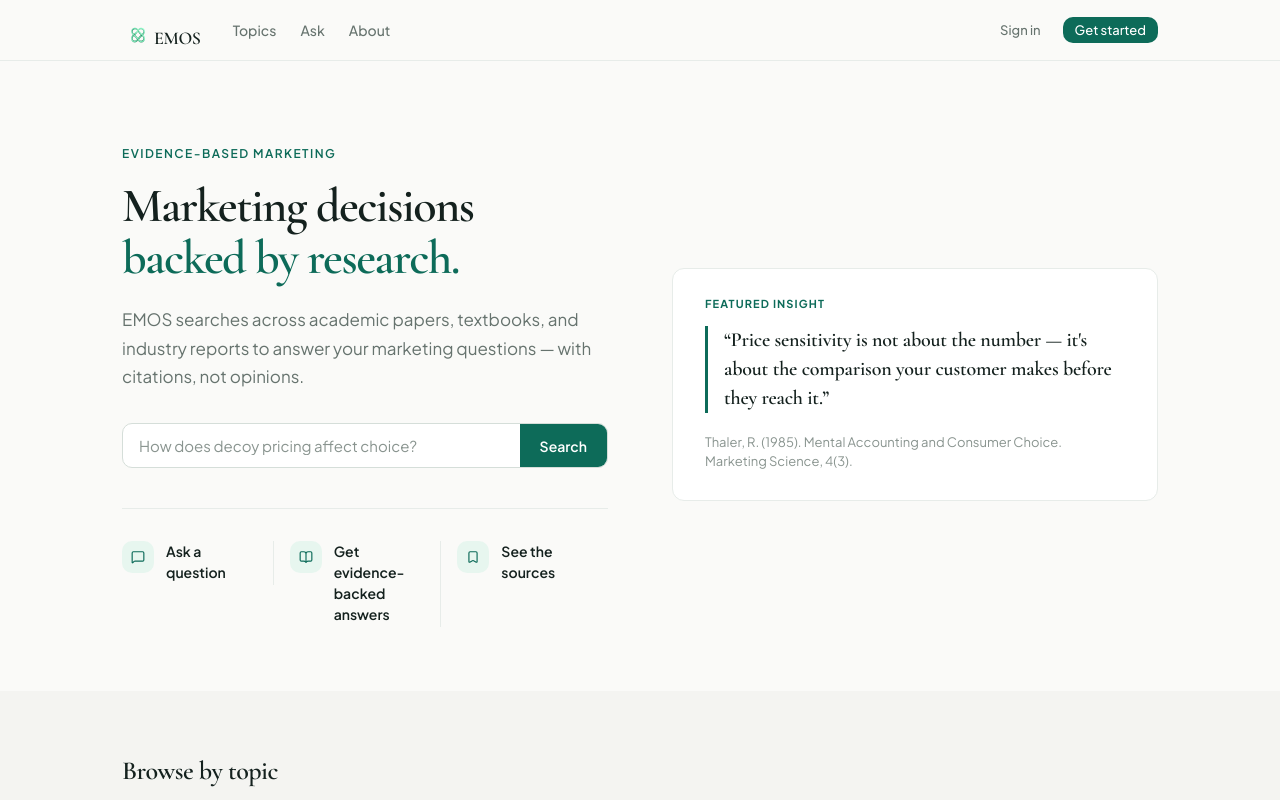
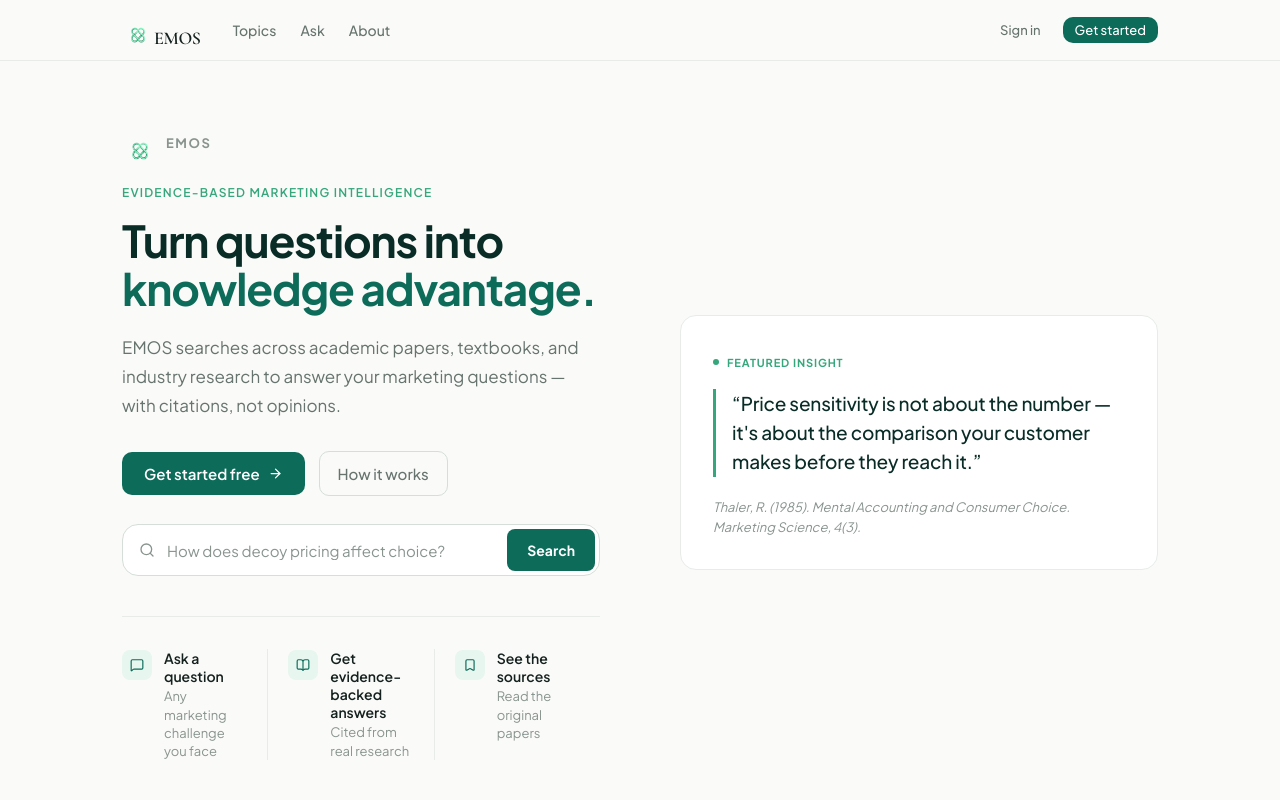
Before and after one commit to FabianNjau/emos-ui, a React (Vite) app: page / in a window 1280 px wide. Shown: the top 800 px of the page. Built offline with nearby package versions, Linux system fonts and the light colour scheme; no server answers.

Commit message:
landing: refresh to EMOS aesthetic — brand mark, headline, search pill, CTAs, quote card, topics, about

```diff
--- a/src/pages/public/Landing.css
+++ b/src/pages/public/Landing.css
@@ -1,13 +1,12 @@
-/* ── Landing Page — Editorial Intelligence ─────────────────────────────────── */
+/* ── Landing Page — EMOS Editorial Intelligence ───────────────────────────────── */
 
 .landing {
-  /* No override needed — page-level defaults */
+  background: var(--emos-bg);
 }
 
 /* ── Hero ───────────────────────────────────────────────────────────────────── */
 .landing__hero {
-  padding: 5rem 0 4rem;
-  background: var(--bg);
+  padding: 4rem 0 5rem;
 }
 
 .landing__hero-inner {
@@ -16,189 +15,187 @@
   padding: 0 2rem;
   display: grid;
   grid-template-columns: 1fr 1fr;
-  gap: 4rem;
+  gap: 5rem;
   align-items: center;
 }
 
+/* Brand mark */
+.landing__brand-mark {
+  display: flex;
+  align-items: center;
+  gap: 0.5rem;
+  margin-bottom: 1.5rem;
+}
+
+.landing__brand-logo {
+  width: 36px;
+  height: 36px;
+  border-radius: 8px;
+  object-fit: cover;
+}
+
+.landing__brand-name {
+  font-family: var(--font-sans);
+  font-size: 0.8125rem;
+  font-weight: 700;
+  letter-spacing: 0.12em;
+  text-transform: uppercase;
+  color: var(--emos-text-muted);
+}
+
 /* Left column */
-.landing__hero-content {}
-
 .landing__eyebrow {
-  display: inline-block;
+  display: block;
   font-size: 0.75rem;
   font-weight: 600;
-  letter-spacing: 0.12em;
+  letter-spacing: 0.1em;
   text-transform: uppercase;
-  color: var(--accent);
-  margin-bottom: 1.25rem;
+  color: var(--emos-green-500);
+  margin-bottom: 1rem;
 }
 
 .landing__headline {
-  font-family: var(--font-serif);
-  font-size: clamp(2rem, 4vw, 3rem);
+  font-family: var(--font-sans);
+  font-size: clamp(2rem, 3.5vw, 2.75rem);
   font-weight: 700;
-  line-height: 1.08;
-  letter-spacing: -0.03em;
-  color: var(--text-primary);
+  line-height: 1.1;
+  letter-spacing: -0.025em;
+  color: #092C26;
   margin: 0 0 1.25rem;
 }
 
 .landing__headline-accent {
-  color: var(--accent);
+  color: var(--emos-green-800);
 }
 
 .landing__sub {
   font-size: 1.0625rem;
   line-height: 1.7;
-  color: var(--text-secondary);
+  color: var(--emos-text-secondary);
   margin: 0 0 2rem;
-  max-width: 44ch;
+  max-width: 46ch;
 }
 
+/* Hero CTAs */
 .landing__hero-actions {
   display: flex;
   align-items: center;
-  gap: 1rem;
+  gap: 0.875rem;
+  margin-bottom: 1.75rem;
   flex-wrap: wrap;
 }
 
-/* Buttons */
 .landing__btn--primary {
   display: inline-flex;
   align-items: center;
   gap: 0.5rem;
   padding: 0.75rem 1.375rem;
-  background: var(--accent);
+  background: var(--emos-green-800);
   color: #ffffff;
+  font-family: var(--font-sans);
   font-size: 0.9375rem;
   font-weight: 600;
   border-radius: var(--radius-sm);
   border: none;
   cursor: pointer;
   text-decoration: none;
-  transition: opacity 0.15s ease;
+  transition: background 0.15s ease;
   white-space: nowrap;
 }
 
 .landing__btn--primary:hover {
-  opacity: 0.88;
+  background: var(--emos-green-900);
 }
 
-.landing__btn--secondary {
+.landing__btn--ghost {
   display: inline-flex;
   align-items: center;
   gap: 0.5rem;
-  padding: 0.75rem 1.25rem;
+  padding: 0.75rem 1.125rem;
   background: transparent;
-  color: var(--text-secondary);
+  color: var(--emos-text-secondary);
+  font-family: var(--font-sans);
   font-size: 0.9375rem;
   font-weight: 500;
   border-radius: var(--radius-sm);
-  border: 1px solid var(--border-strong);
+  border: 1px solid var(--emos-border-strong);
   cursor: pointer;
   text-decoration: none;
   transition: border-color 0.15s ease, color 0.15s ease;
   white-space: nowrap;
 }
 
-.landing__btn--secondary:hover {
-  border-color: var(--text-secondary);
-  color: var(--text-primary);
+.landing__btn--ghost:hover {
+  border-color: var(--emos-green-800);
+  color: var(--emos-green-800);
 }
 
-/* Right column — editorial pull card */
-.landing__hero-aside {
-  background: var(--surface);
-  border: 1px solid var(--border);
-  border-radius: var(--radius-md);
-  padding: 1.75rem 2rem;
-  /* Align with the top of the headline */
-  align-self: center;
-}
-
-.landing__quote-label {
-  font-size: 0.6875rem;
-  font-weight: 700;
-  letter-spacing: 0.1em;
-  text-transform: uppercase;
-  color: var(--accent);
-  margin-bottom: 1rem;
-}
-
-.landing__quote-text {
-  font-family: var(--font-serif);
-  font-size: 1.25rem;
-  font-weight: 600;
-  line-height: 1.45;
-  color: var(--text-primary);
-  letter-spacing: -0.01em;
-  margin: 0 0 1.25rem;
-  border-left: 3px solid var(--accent);
-  padding-left: 1rem;
-}
-
-.landing__quote-meta {
-  font-size: 0.8125rem;
-  color: var(--text-tertiary);
-  line-height: 1.5;
-}
-
-/* ── Search ─────────────────────────────────────────────────────────────────── */
+/* Search */
 .landing__search-form {
   display: flex;
+  align-items: center;
   gap: 0;
-  max-width: 520px;
-  margin: 2rem 0 0;
-  border: 1.5px solid var(--border-strong);
-  border-radius: var(--radius-sm);
-  background: var(--surface);
+  max-width: 540px;
+  border: 1.5px solid var(--emos-border-strong);
+  border-radius: var(--radius-lg);
+  background: var(--emos-surface);
   overflow: hidden;
+  transition: border-color 0.15s ease, box-shadow 0.15s ease;
 }
 
 .landing__search-form:focus-within {
-  border-color: var(--accent);
+  border-color: var(--emos-green-500);
+  box-shadow: 0 0 0 3px rgba(54, 167, 125, 0.1);
+}
+
+.landing__search-icon {
+  margin-left: 1rem;
+  color: var(--emos-text-muted);
+  flex-shrink: 0;
 }
 
 .landing__search-input {
   flex: 1;
-  padding: 0.75rem 1rem;
+  padding: 0.875rem 0.75rem;
   font-size: 0.9375rem;
   border: none;
   background: transparent;
-  color: var(--text-primary);
+  color: var(--emos-text);
   outline: none;
   font-family: var(--font-sans);
 }
 
 .landing__search-input::placeholder {
-  color: var(--text-tertiary);
+  color: var(--emos-text-muted);
 }
 
 .landing__search-btn {
   padding: 0.75rem 1.25rem;
   font-size: 0.875rem;
-  font-weight: 600;
-  background: var(--accent);
+  font-weight: 650;
+  background: var(--emos-green-800);
   color: #ffffff;
   border: none;
   cursor: pointer;
-  transition: opacity 0.15s ease;
+  transition: background 0.15s ease;
   white-space: nowrap;
   font-family: var(--font-sans);
+  margin: 4px;
+  border-radius: 8px;
 }
 
 .landing__search-btn:hover {
-  opacity: 0.88;
+  background: var(--emos-green-900);
 }
 
-/* ── How it works ─────────────────────────────────────────────────────────── */
+/* How it works */
 .landing__how-it-works {
   display: flex;
   align-items: flex-start;
   gap: 0;
   margin-top: 2.5rem;
-  border-top: 1px solid var(--border);
   padding-top: 2rem;
+  border-top: 1px solid var(--emos-border);
 }
 
 .landing__step {
@@ -206,36 +203,94 @@
   align-items: flex-start;
   gap: 0.75rem;
   flex: 1;
-  font-size: 0.875rem;
-  color: var(--text-secondary);
-  line-height: 1.5;
-  padding-right: 1rem;
+  padding-right: 1.25rem;
 }
 
 .landing__step:not(:last-child) {
-  border-right: 1px solid var(--border);
-  margin-right: 1rem;
-  padding-right: 1rem;
+  border-right: 1px solid var(--emos-border);
+  margin-right: 1.25rem;
+  padding-right: 1.25rem;
 }
 
 .landing__step-icon {
-  width: 32px;
-  height: 32px;
-  min-width: 32px;
-  background: var(--accent-soft);
-  border-radius: var(--radius-sm);
+  width: 30px;
+  height: 30px;
+  min-width: 30px;
+  background: var(--emos-mint-100);
+  border-radius: 8px;
   display: flex;
   align-items: center;
   justify-content: center;
-  color: var(--accent);
-  font-size: 0.875rem;
+  color: var(--emos-green-800);
+  margin-top: 1px;
 }
 
 .landing__step-label {
+  display: block;
+  font-size: 0.875rem;
   font-weight: 600;
-  color: var(--text-primary);
+  color: var(--emos-text);
+  margin-bottom: 0.125rem;
+}
+
+.landing__step-sub {
   display: block;
-  margin-bottom: 0.125rem;
+  font-size: 0.8125rem;
+  color: var(--emos-text-muted);
+  line-height: 1.4;
+}
+
+/* Right column — editorial pull card */
+.landing__hero-aside {
+  background: var(--emos-surface);
+  border: 1px solid var(--emos-border);
+  border-radius: var(--radius-lg);
+  padding: 2rem;
+  align-self: center;
+}
+
+.landing__aside-badge {
+  display: inline-flex;
+  align-items: center;
+  gap: 0.5rem;
+  font-size: 0.6875rem;
+  font-weight: 700;
+  letter-spacing: 0.08em;
+  text-transform: uppercase;
+  color: var(--emos-green-500);
+  margin-bottom: 1.25rem;
+}
+
+.landing__aside-badge-dot {
+  width: 6px;
+  height: 6px;
+  border-radius: 50%;
+  background: var(--emos-green-500);
+  animation: pulse 2s ease-in-out infinite;
+}
+
+@keyframes pulse {
+  0%, 100% { opacity: 1; }
+  50% { opacity: 0.4; }
+}
+
+.landing__quote-text {
+  font-family: var(--font-sans);
+  font-size: 1.1875rem;
+  font-weight: 500;
+  line-height: 1.55;
+  color: #092C26;
+  letter-spacing: -0.01em;
+  margin: 0 0 1.25rem;
+  border-left: 3px solid var(--emos-green-500);
+  padding-left: 1rem;
+}
+
+.landing__quote-meta {
+  font-size: 0.8125rem;
+  color: var(--emos-text-muted);
+  line-height: 1.55;
+  font-style: italic;
 }
 
 /* ── Section shared ─────────────────────────────────────────────────────────── */
@@ -246,57 +301,56 @@
 }
 
 .landing__section-title {
-  font-family: var(--font-serif);
-  font-size: 1.625rem;
+  font-family: var(--font-sans);
+  font-size: 1.375rem;
   font-weight: 700;
-  color: var(--text-primary);
+  color: #092C26;
   letter-spacing: -0.02em;
   margin: 0 0 2rem;
   padding-bottom: 1rem;
-  border-bottom: 1px solid var(--border);
+  border-bottom: 1px solid var(--emos-border);
 }
 
 /* ── Topics ────────────────────────────────────────────────────────────────── */
 .landing__topics {
-  padding: 4rem 0;
-  background: var(--bg-subtle);
+  padding: 4.5rem 0;
+  background: var(--emos-bg-subtle);
 }
 
 .landing__topics-grid {
   display: grid;
   grid-template-columns: repeat(3, 1fr);
-  gap: 1rem;
+  gap: 0.875rem;
   margin-bottom: 1.5rem;
 }
 
 .landing__topic-card {
-  background: var(--surface);
-  border: 1px solid var(--border);
+  background: var(--emos-surface);
+  border: 1px solid var(--emos-border);
   border-radius: var(--radius-md);
   padding: 1.25rem 1.375rem;
   text-align: left;
   cursor: pointer;
-  transition: border-color 0.15s ease, box-shadow 0.15s ease, transform 0.15s ease;
+  transition: border-color 0.15s ease, box-shadow 0.15s ease;
   display: flex;
   flex-direction: column;
   gap: 0.375rem;
 }
 
 .landing__topic-card:hover {
-  border-color: var(--accent);
-  box-shadow: var(--shadow-md);
-  transform: translateY(-2px);
+  border-color: var(--emos-green-500);
+  box-shadow: var(--shadow-card-hover);
 }
 
 .landing__topic-label {
   font-size: 0.9375rem;
   font-weight: 600;
-  color: var(--text-primary);
+  color: var(--emos-text);
 }
 
 .landing__topic-desc {
   font-size: 0.8125rem;
-  color: var(--text-secondary);
+  color: var(--emos-text-muted);
   line-height: 1.5;
 }
 
@@ -306,7 +360,7 @@
   gap: 0.375rem;
   font-size: 0.875rem;
   font-weight: 600;
-  color: var(--accent);
+  color: var(--emos-green-800);
   background: none;
   border: none;
   cursor: pointer;
@@ -316,15 +370,15 @@
 }
 
 .landing__view-all:hover {
-  opacity: 0.75;
+  opacity: 0.7;
 }
 
 /* ── About strip ───────────────────────────────────────────────────────────── */
 .landing__about-strip {
-  padding: 4rem 0;
-  background: var(--surface);
-  border-top: 1px solid var(--border);
-  border-bottom: 1px solid var(--border);
+  padding: 4.5rem 0;
+  background: var(--emos-surface);
+  border-top: 1px solid var(--emos-border);
+  border-bottom: 1px solid var(--emos-border);
 }
 
 .landing__about-strip-inner {
@@ -337,9 +391,9 @@
 .landing__about-text {
   font-size: 1.0625rem;
   line-height: 1.75;
-  color: var(--text-secondary);
+  color: var(--emos-text-secondary);
   margin: 0 0 1.75rem;
-  max-width: 48ch;
+  max-width: 50ch;
 }
 
 .landing__about-cta {
@@ -349,9 +403,9 @@
   padding: 0.6875rem 1.25rem;
   font-size: 0.9375rem;
   font-weight: 600;
-  color: var(--accent);
+  color: var(--emos-green-800);
   background: transparent;
-  border: 1.5px solid var(--accent);
+  border: 1.5px solid var(--emos-green-800);
   border-radius: var(--radius-sm);
   cursor: pointer;
   transition: background 0.15s ease, color 0.15s ease;
@@ -360,7 +414,7 @@
 }
 
 .landing__about-cta:hover {
-  background: var(--accent);
+  background: var(--emos-green-800);
   color: #ffffff;
 }
 
@@ -376,17 +430,17 @@
 }
 
 .landing__stat-num {
-  font-family: var(--font-serif);
+  font-family: var(--font-sans);
   font-size: 2.75rem;
   font-weight: 700;
-  color: var(--text-primary);
+  color: #092C26;
   letter-spacing: -0.04em;
   line-height: 1;
 }
 
 .landing__stat-label {
   font-size: 0.8125rem;
-  color: var(--text-tertiary);
+  color: var(--emos-text-muted);
   text-transform: uppercase;
   letter-spacing: 0.05em;
   font-weight: 500;
@@ -419,7 +473,7 @@
 
 @media (max-width: 640px) {
   .landing__hero {
-    padding: 3rem 0 3rem;
+    padding: 3rem 0 3.5rem;
   }
 
   .landing__hero-inner,
@@ -438,7 +492,7 @@
 
   .landing__step:not(:last-child) {
     border-right: none;
-    border-bottom: 1px solid var(--border);
+    border-bottom: 1px solid var(--emos-border);
     margin-right: 0;
     padding-right: 0;
     padding-bottom: 1.25rem;
@@ -446,15 +500,28 @@
 
   .landing__stats {
     gap: 2rem;
+    flex-wrap: wrap;
   }
 
   .landing__search-form {
     flex-direction: column;
-    border-radius: var(--radius-sm);
+    border-radius: var(--radius-md);
+    align-items: stretch;
+    gap: 0;
+  }
+
+  .landing__search-icon {
+    display: none;
   }
 
   .landing__search-btn {
+    margin: 4px;
     text-align: center;
     justify-content: center;
   }
+
+  .landing__hero-actions {
+    flex-direction: column;
+    align-items: flex-start;
+  }
 }
--- a/src/pages/public/Landing.tsx
+++ b/src/pages/public/Landing.tsx
@@ -43,18 +43,49 @@ export default function Landing() {
 
           {/* Left: content + search */}
           <div className="landing__hero-content">
-            <span className="landing__eyebrow">Evidence-based marketing</span>
+
+            {/* Brand mark */}
+            <div className="landing__brand-mark">
+              <img
+                src="/assets/emos-logo-square.png"
+                alt=""
+                className="landing__brand-logo"
+                width={36}
+                height={36}
+              />
+              <span className="landing__brand-name">EMOS</span>
+            </div>
+
+            <span className="landing__eyebrow">Evidence-based marketing intelligence</span>
             <h1 className="landing__headline">
-              Marketing decisions<br />
-              <span className="landing__headline-accent">backed by research.</span>
+              Turn questions into<br />
+              <span className="landing__headline-accent">knowledge advantage.</span>
             </h1>
             <p className="landing__sub">
-              EMOS searches across academic papers, textbooks, and industry reports
+              EMOS searches across academic papers, textbooks, and industry research
               to answer your marketing questions — with citations, not opinions.
             </p>
 
+            {/* CTAs */}
+            <div className="landing__hero-actions">
+              <button
+                className="landing__btn--primary"
+                onClick={() => navigate('/auth/signup')}
+              >
+                Get started free
+                <ArrowRight size={15} />
+              </button>
+              <button
+                className="landing__btn--ghost"
+                onClick={() => navigate(PUBLIC_ROUTES.ABOUT)}
+              >
+                How it works
+              </button>
+            </div>
+
             {/* Search */}
             <form className="landing__search-form" onSubmit={handleSearch}>
+              <Search size={16} className="landing__search-icon" />
               <input
                 className="landing__search-input"
                 type="search"
@@ -75,6 +106,7 @@ export default function Landing() {
                   <div className="landing__step-icon">{step.icon}</div>
                   <div>
                     <span className="landing__step-label">{step.label}</span>
+                    <span className="landing__step-sub">{step.sub}</span>
                   </div>
                 </div>
               ))}
@@ -83,7 +115,10 @@ export default function Landing() {
 
           {/* Right: editorial pull quote */}
           <div className="landing__hero-aside">
-            <p className="landing__quote-label">Featured insight</p>
+            <div className="landing__aside-badge">
+              <span className="landing__aside-badge-dot" />
+              Featured insight
+            </div>
             <blockquote className="landing__quote-text">
               &ldquo;{PULL_QUOTE.text}&rdquo;
             </blockquote>
```
